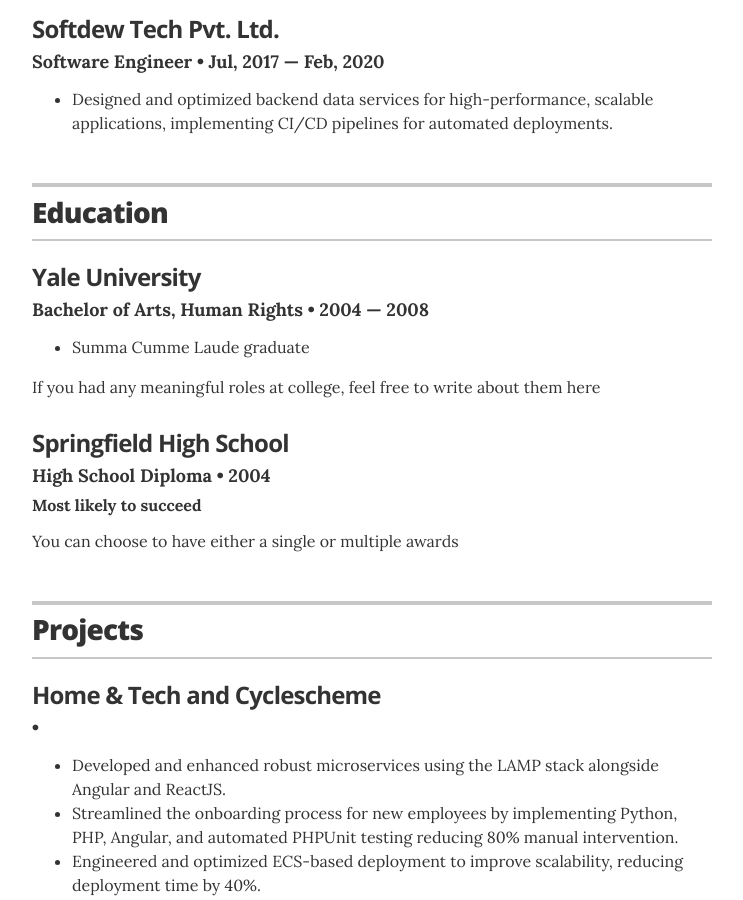
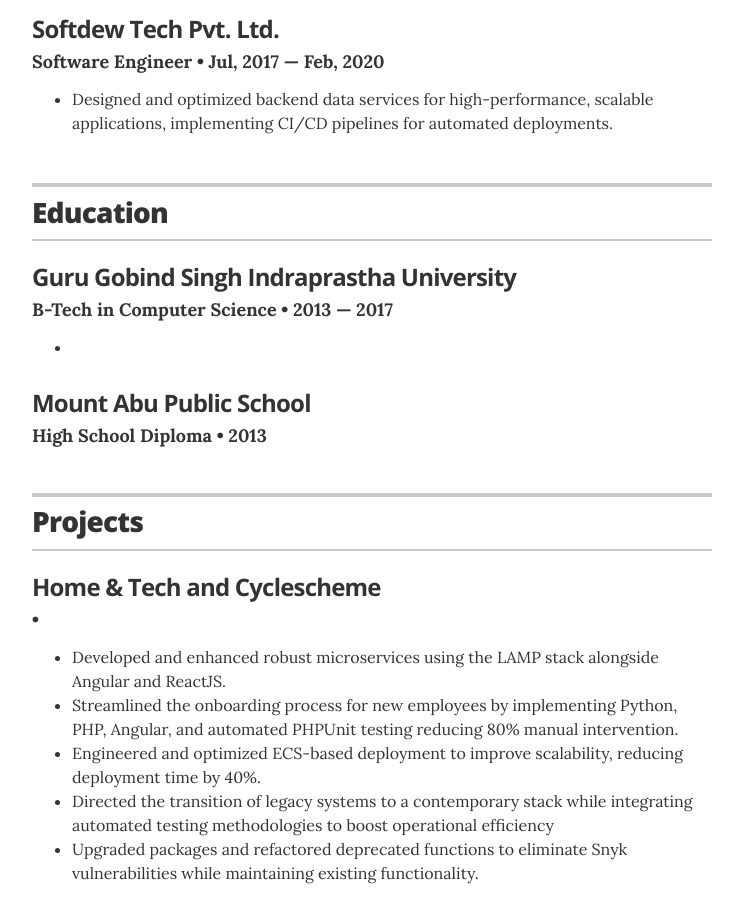
Before and after one commit to saurav3110/saurav3110.github.io, a Jekyll site: the page built from index.html, in a window 1280 px wide and 900 px high, scrolled down 957 px. Shown: the whole window, without its empty margins (268-1011 px from the left). Built offline with Jekyll 4.4.1, drawn with Linux system fonts in a browser that asks for light colours.

Commit message:
education

```diff
--- a/_data/education.yml
+++ b/_data/education.yml
@@ -1,13 +1,13 @@
 # Degree
-- degree: Bachelor of Arts, Human Rights
-  uni: Yale University
-  year: 2004 &mdash; 2008
+- degree: B-Tech in Computer Science
+  uni: Guru Gobind Singh Indraprastha University
+  year: 2013 &mdash; 2017
   awards:
-    - award: Summa Cumme Laude graduate
-  summary: If you had any meaningful roles at college, feel free to write about them here
+    - award:
+  summary:
 
 - degree: High School Diploma
-  uni: Springfield High School
-  year: 2004
-  award: Most likely to succeed
-  summary: You can choose to have either a single or multiple awards
+  uni: Mount Abu Public School
+  year: 2013
+  award:
+  summary:
```
